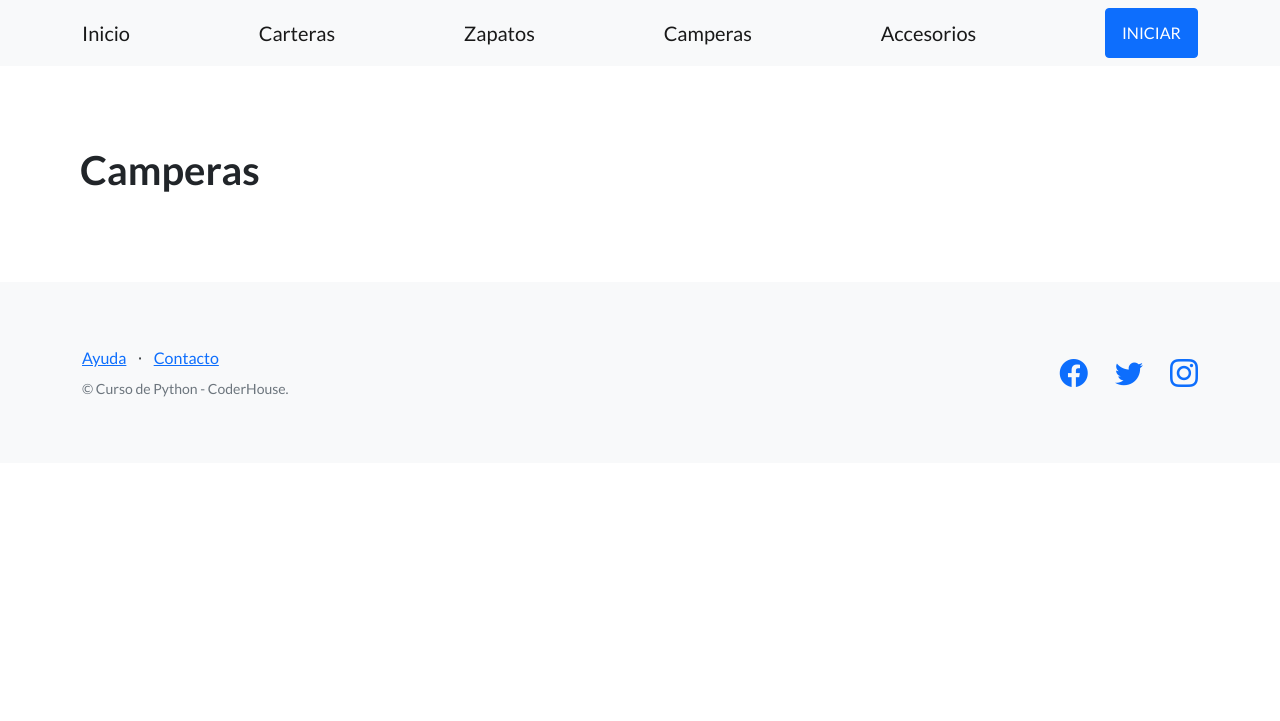
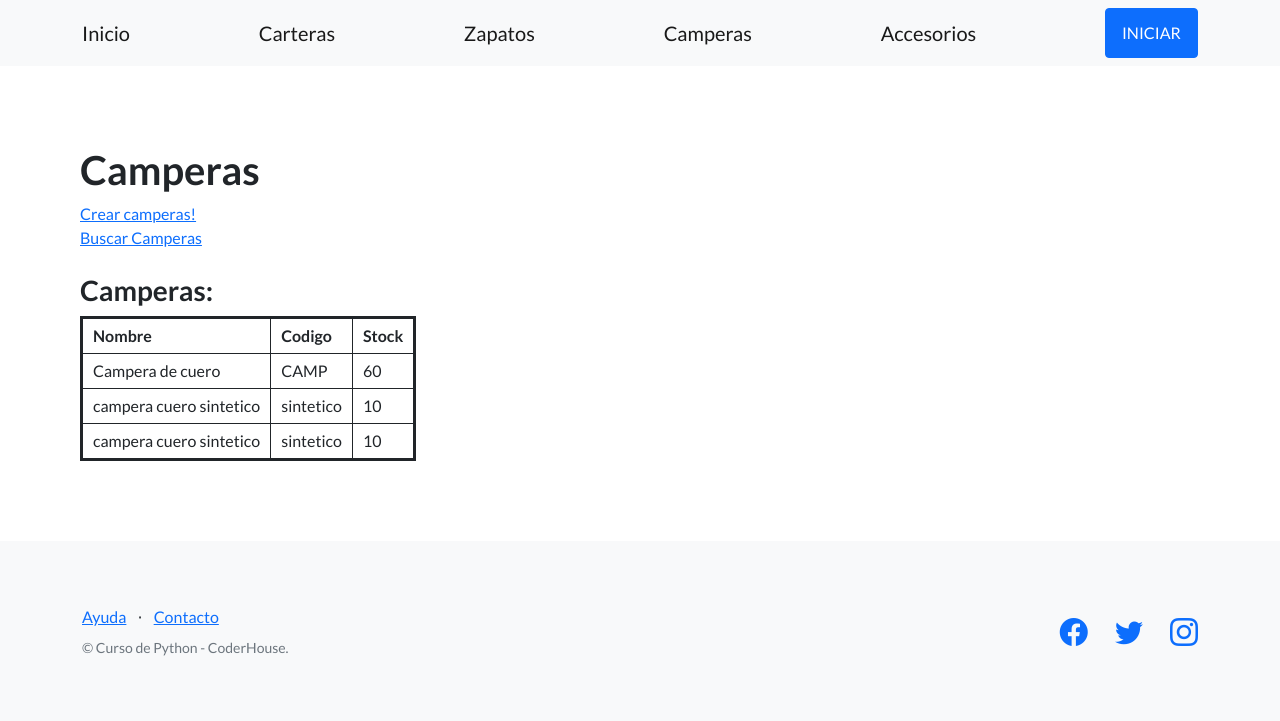
Before and after one commit to moniq0108/Entrega1-QIN-GENESONI, a Django app: page /tienda-online/camperas/ in a window 1280 px wide. Shown: the top 721 px of the page. Run offline with Django 4.2, Linux system fonts and the light colour scheme; data comes from the database, SQL or seed files in the repository; some libraries are stand-ins or nearby versions.

Commit message:
v2 adicion de formularios

```diff
--- a/apponline/models.py
+++ b/apponline/models.py
@@ -1,28 +1,35 @@
+from pickle import TRUE
 from django.db import models
 
 class Carteras(models.Model):
     nombre = models.CharField(max_length=128)
     codigo= models.CharField(max_length=128)
-    stock_disponible = models.IntegerField()
+    stock = models.IntegerField()
 
     def __str__(self):
-        return f'{self.codigo}, {self.nombre}'
+        return f'{self.codigo}, {self.nombre}, {self.stock}'
 
 
 class Camperas(models.Model):
     nombre = models.CharField(max_length=128)
     codigo= models.CharField(max_length=128)
-    stock_disponible = models.IntegerField()
+    stock = models.IntegerField()
 
     def __str__(self):
-        return f'{self.codigo}, {self.nombre}'
+        return f'{self.codigo}, {self.nombre}, {self.stock}'
 
 class Zapatos(models.Model):
     nombre = models.CharField(max_length=128)
     codigo= models.CharField(max_length=128)
-    stock_disponible = models.IntegerField()
+    stock = models.IntegerField()
+
+    def __str__(self):
+        return f'{self.codigo}, {self.nombre}, {self.stock}'
 
 class Accesorios(models.Model):
     nombre = models.CharField(max_length=128)
     codigo= models.CharField(max_length=128)
-    stock_disponible = models.IntegerField()
+    stock = models.IntegerField()
+
+    def __str__(self):
+        return f'{self.codigo}, {self.nombre}, {self.stock}'
--- a/apponline/templates/apponline/camperas.html
+++ b/apponline/templates/apponline/camperas.html
@@ -1,7 +1,49 @@
 {% extends "apponline/plantilla_base.html" %}
+
+{% block style_block %}
+<style>
+  table.coder-table {
+    border:3px solid;
+  }
+  th,
+  td {
+    border:1px solid;
+    padding:5px 10px;
+  }
+</style>
+{% endblock style_block %}
 
 {% block contenido_base %}
 
 <h1>Camperas</h1>
+<a href="{% url 'camperas_formulario' %}">Crear camperas!</a>
+<br>
+<a href="{% url 'busqueda_camperas_form' %}">Buscar Camperas</a>
+
+<br><br>
+<h3>Camperas:</h3>
+
+<table class="coder-table">
+  <tbody>
+    <tr>
+      <th>
+        <strong>Nombre</strong>
+      </th>
+      <th>
+        <strong>Codigo</strong>
+      </th>
+      <th>
+        <strong>Stock</strong>
+      </th>
+    </tr>
+    {% for campera in camperas %}
+    <tr>
+      <td>{{campera.nombre}}</td>
+      <td>{{campera.codigo}}</td>
+      <td>{{campera.stock}}</td>
+    </tr>
+    {% endfor %}
+  </tbody>
+</table>
 
 {% endblock contenido_base %}
--- a/apponline/templates/apponline/carteras.html
+++ b/apponline/templates/apponline/carteras.html
@@ -32,11 +32,15 @@
       <th>
         <strong>Codigo</strong>
       </th>
+      <th>
+        <strong>Stock</strong>
+      </th>
     </tr>
     {% for cartera in carteras %}
     <tr>
       <td>{{cartera.nombre}}</td>
-      <td>{{cartera.comision}}</td>
+      <td>{{cartera.codigo}}</td>
+      <td>{{cartera.stock}}</td>
     </tr>
     {% endfor %}
   </tbody>
--- a/apponline/templates/apponline/form_busqueda_cartera.html
+++ b/apponline/templates/apponline/form_busqueda_cartera.html
@@ -3,8 +3,8 @@
 {% block contenido_base %}
 <form action="{% url 'busqueda_carteras' %}" method="GET">
   {% csrf_token %}
-  <span>Comision:
-    <input type="integer" name="comision">
+  <span>codigo:
+    <input type="integer" name="codigo">
   </span>
   <input type="submit" value="Buscar" />
 </form>
--- a/apponline/urls.py
+++ b/apponline/urls.py
@@ -11,4 +11,10 @@ urlpatterns = [
     path('crear-carteras/', views.carteras_formulario, name="carteras_formulario"),
     path('busqueda-carteras-form/', views.busqueda_carteras, name="busqueda_carteras_form"),
     path('busqueda-carteras/', views.buscar, name="busqueda_carteras"),
+    path('crear-camperas/', views.camperas_formulario, name="camperas_formulario"),
+    path('busqueda-camperas-form/', views.busqueda_camperas, name="busqueda_camperas_form"),
+    path('crear-zapatos/', views.zapatos_formulario, name="zapatos_formulario"),
+    path('busqueda-zapatos-form/', views.busqueda_zapatos, name="busqueda_zapatos_form"),
+    path('crear-accesorios/', views.accesorios_formulario, name="accesorios_formulario"),
+    path('busqueda-accesorios-form/', views.busqueda_accesorios, name="busqueda_accesorios_form"),
 ]
--- a/apponline/views.py
+++ b/apponline/views.py
@@ -4,8 +4,8 @@ from typing import Dict
 from django.shortcuts import render
 from django.http import HttpResponse
 from django.template import loader
-from apponline.models import Carteras
-from apponline.forms import CarterasFormulario
+from apponline.models import Carteras, Camperas, Zapatos, Accesorios
+from apponline.forms import CarterasFormulario, CamperasFormulario, ZapatosFormulario, AccesoriosFormulario
 
 
 def inicio(request):
@@ -19,18 +19,18 @@ def carteras(request):
 
 
 def camperas(request):
-
-      return render(request, "apponline/camperas.html")
+      camperas = Camperas.objects.all()
+      return render(request, "apponline/camperas.html", {'camperas': camperas})
 
 
 def zapatos(request):
-
-      return render(request, "apponline/zapatos.html")
+      zapatos = Zapatos.objects.all()
+      return render(request, "apponline/zapatos.html", {'zapatos': zapatos})
 
 
 def accesorios(request):
-
-      return render(request, "apponline/accesorios.html")
+      accesorios = Accesorios.objects.all()
+      return render(request, "apponline/accesorios.html",{'accesorios': accesorios})
 
 
 # Formulario a mano
@@ -50,7 +50,7 @@ def carteras_formulario(request):
 
             if formulario.is_valid():
                   data = formulario.cleaned_data
-                  carteras = carteras(nombre=data['nombre'], codigo=data['codigo'])
+                  carteras = Carteras(nombre=data['nombre'], codigo=data['codigo'],stock=data['stock']  )
                   carteras.save()
                   return render(request, "apponline/inicio.html", {"exitoso": True})
       else:  # GET
@@ -58,8 +58,10 @@ def carteras_formulario(request):
       return render(request, "apponline/form_carteras.html", {"formulario": formulario})
 
 
+
 def busqueda_carteras(request):
       return render(request, "apponline/form_busqueda_carteras.html")
+
 
 
 def buscar(request):
@@ -69,3 +71,54 @@ def buscar(request):
             return render(request, "apponline/carteras.html", {'carteras': carteras})
       else:
             return render(request, "apponline/carteras.html", {'carteras': []})
+
+def camperas_formulario(request):
+      if request.method == 'POST':
+            formulario1= CamperasFormulario(request.POST)
+
+            if formulario1.is_valid():
+                  data = formulario1.cleaned_data
+                  camperas = Camperas(nombre=data['nombre'], codigo=data['codigo'],stock=data['stock']  )
+                  camperas.save()
+                  return render(request, "apponline/inicio.html", {"exitoso": True})
+      else:  # GET
+            formulario1= CamperasFormulario()  # Formulario vacio para construir el html
+      return render(request, "apponline/form_camperas.html", {"formulario": formulario1})
+
+def busqueda_camperas(request):
+            return render(request, "apponline/form_busqueda_camperas.html")
+
+
+
+def zapatos_formulario(request):
+      if request.method == 'POST':
+            formulario2= ZapatosFormulario(request.POST)
+
+            if formulario2.is_valid():
+                  data = formulario2.cleaned_data
+                  zapatos = Zapatos(nombre=data['nombre'], codigo=data['codigo'],stock=data['stock']  )
+                  zapatos.save()
+                  return render(request, "apponline/inicio.html", {"exitoso": True})
+      else:  # GET
+            formulario2= ZapatosFormulario()  # Formulario vacio para construir el html
+      return render(request, "apponline/form_zapatos.html", {"formulario": formulario2})
+
+def busqueda_zapatos(request):
+            return render(request, "apponline/form_busqueda_zapatos.html")
+
+
+def accesorios_formulario(request):
+      if request.method == 'POST':
+            formulario3= AccesoriosFormulario(request.POST)
+
+            if formulario3.is_valid():
+                  data = formulario3.cleaned_data
+                  accesorios = Accesorios(nombre=data['nombre'], codigo=data['codigo'],stock=data['stock']  )
+                  accesorios.save()
+                  return render(request, "apponline/inicio.html", {"exitoso": True})
+      else:  # GET
+            formulario3= AccesoriosFormulario()  # Formulario vacio para construir el html
+      return render(request, "apponline/form_accesorios.html", {"formulario": formulario3})
+
+def busqueda_accesorios(request):
+            return render(request, "apponline/form_busqueda_accesorios.html")
```
Also changed, not shown: apponline/forms.py (+17 -1 lines), apponline/templates/apponline/accesorios.html (+42 -0 lines), apponline/templates/apponline/form_camperas.html (added, +9 -0 lines), apponline/templates/apponline/form_carteras.html (added, +9 -0 lines), apponline/templates/apponline/form_zapatos.html (added, +9 -0 lines), apponline/templates/apponline/zapatos.html (+42 -0 lines), apponline/migrations/0002_rename_stock_disponible_accesorios_stock_and_more.py (added), apponline/templates/apponline/form_accesorios.html (renamed from apponline/templates/apponline/form_cartera.html), db.sqlite3.
